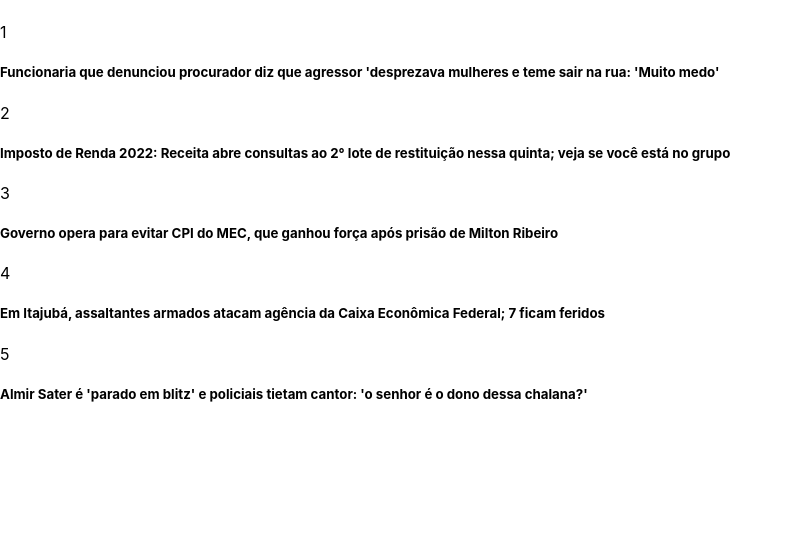
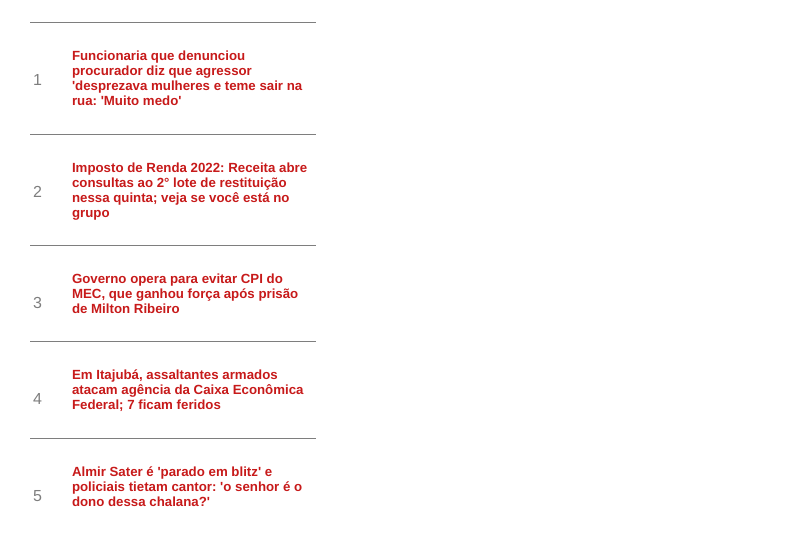
Before and after one commit to pResende7/Quest3, a React (Vite) app: page / in a window 1280 px wide. Shown: the top 546 px of the page, without its empty margins (0-793 px from the left). Built offline with nearby package versions, Linux system fonts and the light colour scheme.

Commit message:
Estilização na aba Container.css

```diff
--- a/src/Container.css
+++ b/src/Container.css
@@ -0,0 +1,23 @@
+.base{
+    margin-left: 30px;
+    width: 280px;
+    padding: 3px;
+    display: flex;
+    border-top: 1px solid rgb(126, 126, 126);;
+ }
+
+ .cont{
+    justify-content: center;
+ }
+
+ .numero{
+     font-family: Helvetica;
+     margin-top: 45px;
+     color: rgb(126, 126, 126);
+ }
+
+ .texto{
+     font-family: Helvetica;
+     margin-left: 30px;
+     color: #c71a1a;
+ }
```
